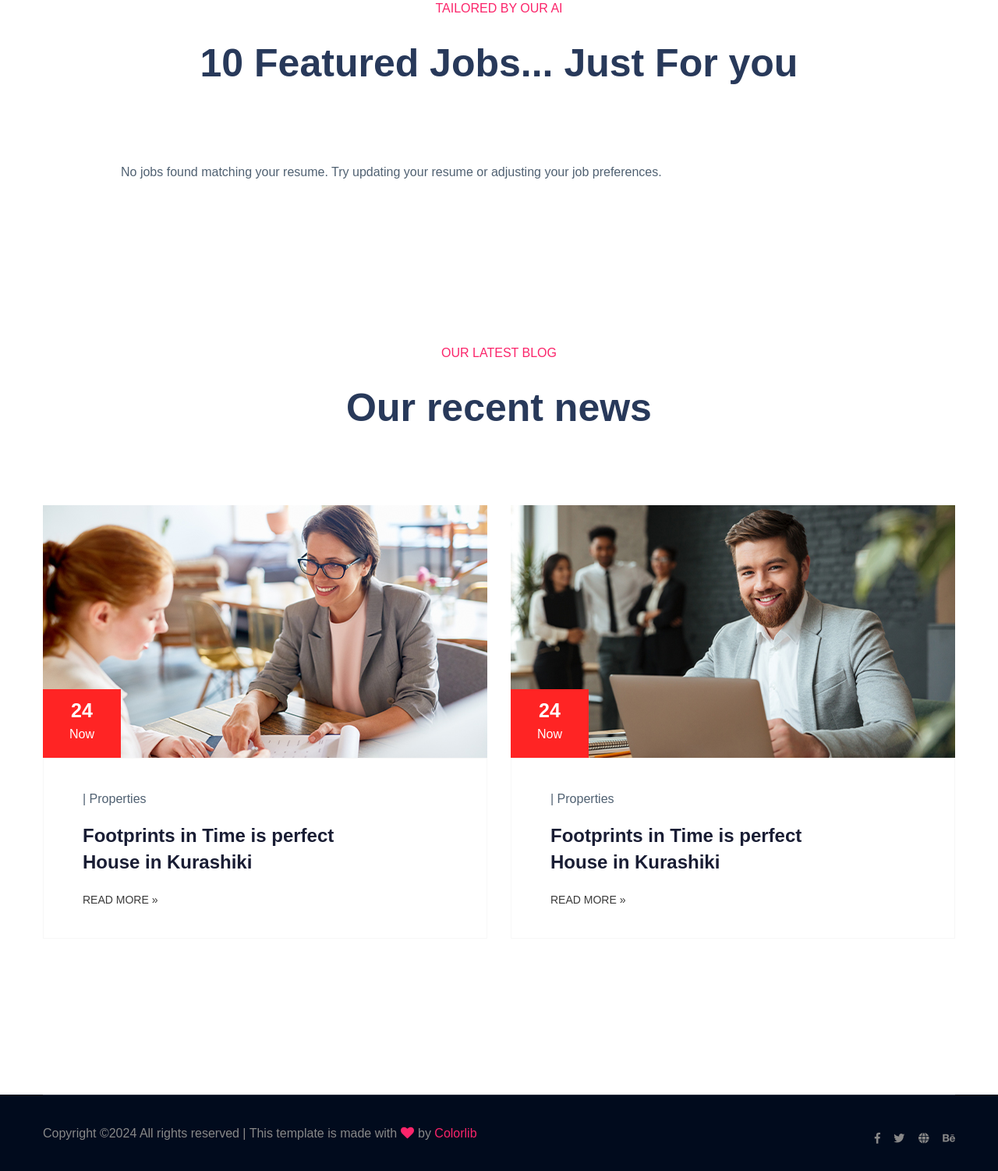
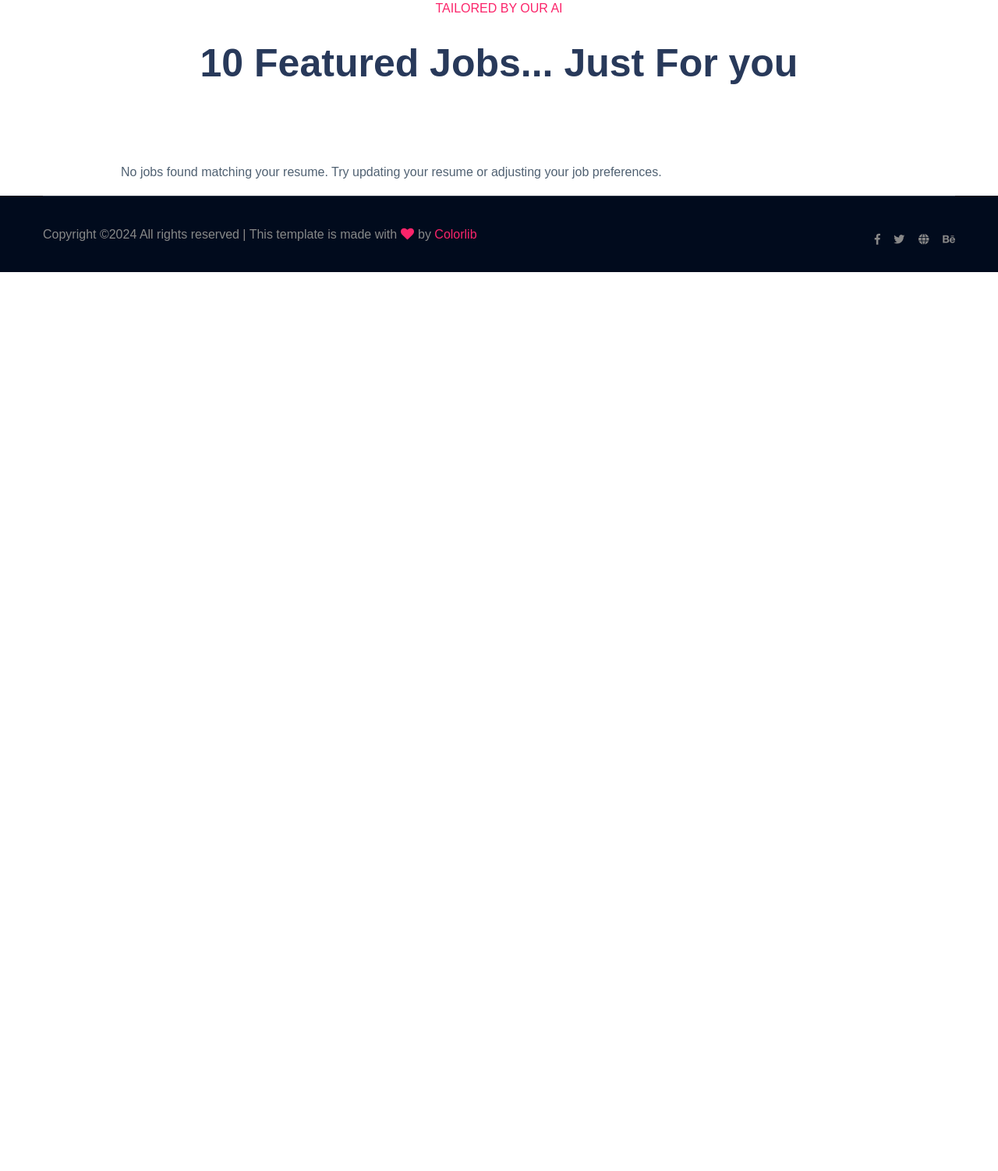
Before and after one commit to homemix/jobBoards, a Django app: template templates/jobs/index.html in a window 1280 px wide. Shown: the part 1899-3401 px from the top of the page at 78% size. After the commit the page ends 2248 px from the top, so only its background shows below. Run offline with Django 5.2, Linux system fonts and the light colour scheme; the template is opened without the code that fills it: values that come from a table or form of the project are taken from there, others are empty; style sheets or scripts are compiled from the project's sources; parts of the project's set-up code (start-up, migrations or seed data) failed here and were passed over; some libraries are stand-ins or nearby versions; some web fonts are replaced.

Commit message:
EDIT: home page content.

```diff
--- a/templates/jobs/index.html
+++ b/templates/jobs/index.html
@@ -144,65 +144,5 @@
                 </div>
             </div>
         </section>
-        <!-- Featured_job_end -->
-
-        <!-- Blog Area Start -->
-        <div class="home-blog-area blog-h-padding">
-            <div class="container">
-                <!-- Section Tittle -->
-                <div class="row">
-                    <div class="col-lg-12">
-                        <div class="section-tittle text-center">
-                            <span>Our latest blog</span>
-                            <h2>Our recent news</h2>
-                        </div>
-                    </div>
-                </div>
-                <div class="row">
-                    <div class="col-xl-6 col-lg-6 col-md-6">
-                        <div class="home-blog-single mb-30">
-                            <div class="blog-img-cap">
-                                <div class="blog-img">
-                                    <img src="{% static 'img/blog/home-blog1.jpg' %}" alt="">
-                                    <!-- Blog date -->
-                                    <div class="blog-date text-center">
-                                        <span>24</span>
-                                        <p>Now</p>
-                                    </div>
-                                </div>
-                                <div class="blog-cap">
-                                    <p>| Properties</p>
-                                    <h3><a href="single-blog.html">Footprints in Time is perfect House in Kurashiki</a>
-                                    </h3>
-                                    <a href="#" class="more-btn">Read more »</a>
-                                </div>
-                            </div>
-                        </div>
-                    </div>
-                    <div class="col-xl-6 col-lg-6 col-md-6">
-                        <div class="home-blog-single mb-30">
-                            <div class="blog-img-cap">
-                                <div class="blog-img">
-                                    <img src="{% static 'img/blog/home-blog2.jpg' %}" alt="">
-                                    <!-- Blog date -->
-                                    <div class="blog-date text-center">
-                                        <span>24</span>
-                                        <p>Now</p>
-                                    </div>
-                                </div>
-                                <div class="blog-cap">
-                                    <p>| Properties</p>
-                                    <h3><a href="single-blog.html">Footprints in Time is perfect House in Kurashiki</a>
-                                    </h3>
-                                    <a href="#" class="more-btn">Read more »</a>
-                                </div>
-                            </div>
-                        </div>
-                    </div>
-                </div>
-            </div>
-        </div>
-        <!-- Blog Area End -->
-
     </main>
 {% endblock %}
```
